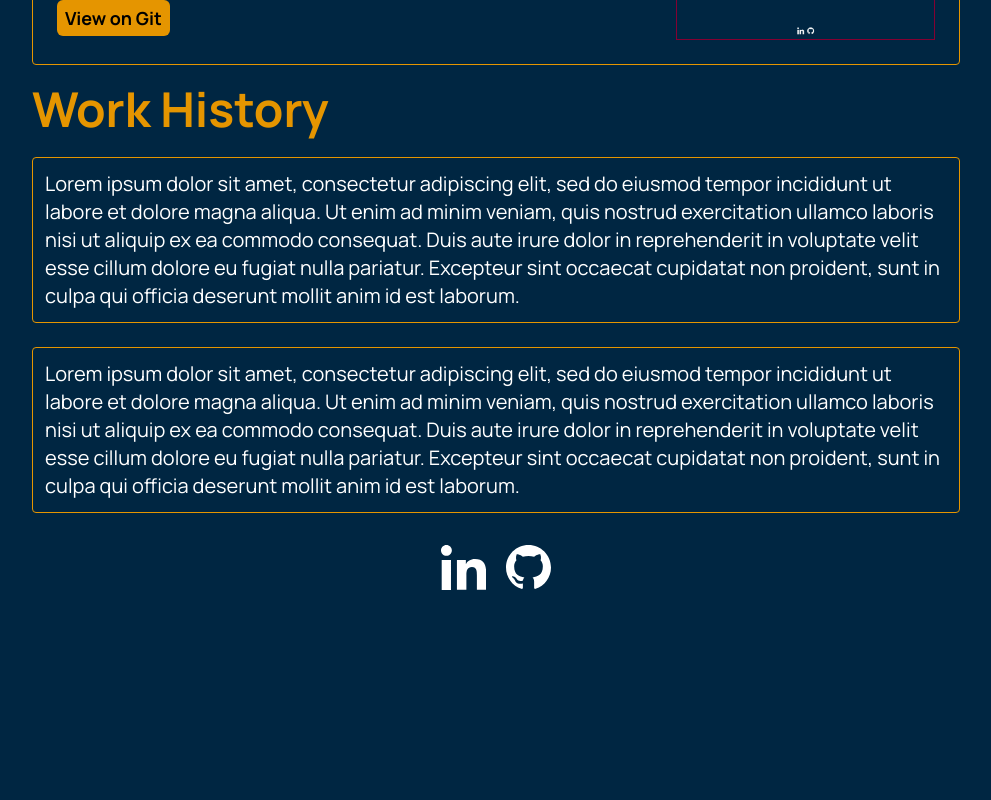
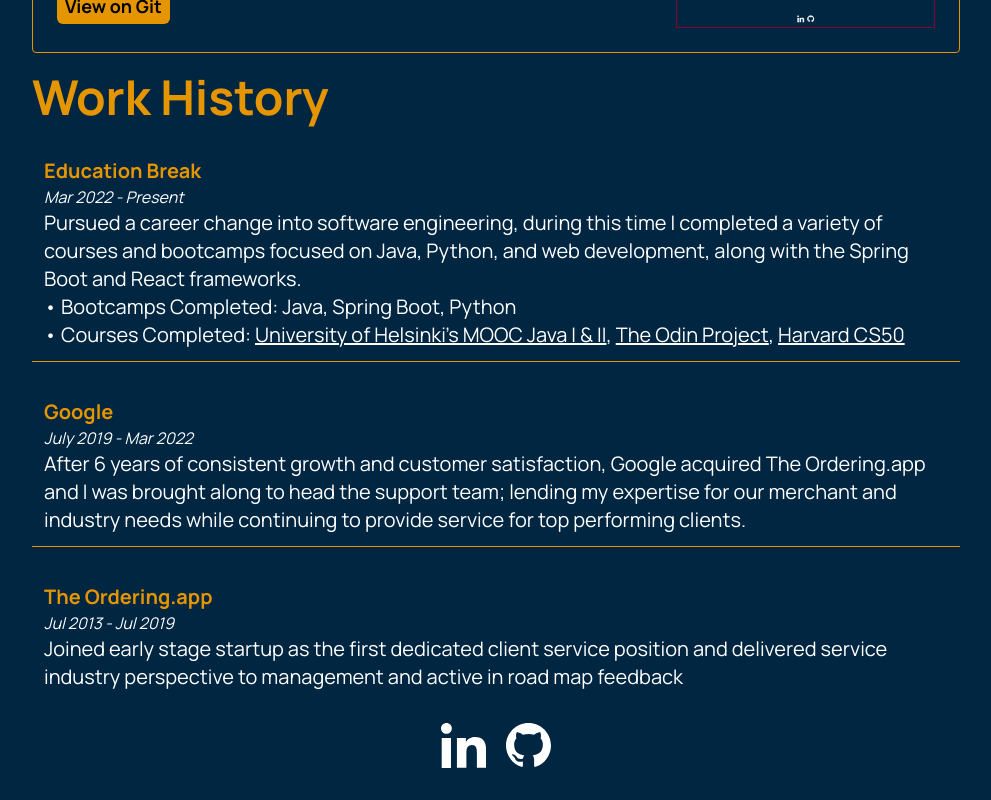
Before and after one commit to SanctusFides/portfolio, a Vue app: page /experience in a window 1280 px wide. Shown: the part 615-1415 px from the top of the page, without its empty margins (144-1135 px from the left). Before the commit the page ends 1237 px from the top, so only its background shows below. Built offline with nearby package versions, Linux system fonts and the light colour scheme.

Commit message:
3 work history fields added. Will make text sound nicer next

```diff
--- a/src/views/ExperienceView.vue
+++ b/src/views/ExperienceView.vue
@@ -3,43 +3,51 @@
   import Footer from '../components/Footer.vue';
   import FlavourAppBox from '../components/FlavourAppBox.vue';
   import PortfolioAppBox from '../components/PortfolioAppBox.vue'
-
-  const flavUrl = 'https://github.com/SanctusFides/Flavour-Palette-Public';
-  function visitURL(url) {
-    console.log("being clicked");
-
-    window.location.href = url;
-  }
-
 </script>
 
 <template>
   <meta name="viewport" content="width=device-width, initial-scale=1.0" />
-
   <div class="content flex flex-col h-dvh">
     <Navbar />
-  <section class="@container font-manrope text-white grow-1 py-4 lg:py-3 mx-auto w-full xl:max-w-3/4">
+    <section class="@container font-manrope text-white grow-1 mx-auto w-full xl:max-w-3/4">
       <div class="flex flex-col pt-4 lg:-pt-0 w-full lg:h-full px-4 pt-8 md:pt-16 ">
         <h1 class="text-5xl lg:text-5xl text-jyellow font-bold mb-4">Projects</h1>
         <div class="flex flex-col 2xl:flex-row gap-6">
           <FlavourAppBox />
           <PortfolioAppBox />
         </div>
-
         <div class="flex flex-col gap-3 lg:gap-6 py-5">
           <h1 class="text-5xl lg:text-5xl text-jyellow font-bold">Work History</h1>
-        <p class="text-xl border-1 border-jyellow rounded p-3">
-          Lorem ipsum dolor sit amet, consectetur adipiscing elit, sed do eiusmod tempor incididunt ut labore et dolore magna aliqua.
-          Ut enim ad minim veniam, quis nostrud exercitation ullamco laboris nisi ut aliquip ex ea commodo consequat. Duis aute irure
-          dolor in reprehenderit in voluptate velit esse cillum dolore eu fugiat nulla pariatur. Excepteur sint occaecat cupidatat non
-          proident, sunt in culpa qui officia deserunt mollit anim id est laborum.
+          <div class="p-3 border-b-1 border-jyellow">
+            <h2 class="text-xl font-bold text-jyellow">Education Break</h2>
+            <h4 class="italic">Mar 2022 - Present</h4>
+            <p class="text-xl">
+              Pursued a career change into software engineering, during this time I completed a variety of courses and bootcamps focused on Java, Python, and web development, along with the Spring Boot and React frameworks.
+              <br>• Bootcamps Completed: Java, Spring Boot, Python
+              <br>• Courses Completed:
+              <a href="https://java-programming.mooc.fi/" class="underline hover:text-jyellow">University of Helsinki’s MOOC Java I & II</a>,
+              <a href="https://www.theodinproject.com/" class="underline hover:text-jyellow">The Odin Project</a>,
+              <a href="https://pll.harvard.edu/course/cs50-introduction-computer-science" class="underline hover:text-jyellow">Harvard CS50</a>
             </p>
-        <p class="text-xl border-1 border-jyellow rounded p-3">
-          Lorem ipsum dolor sit amet, consectetur adipiscing elit, sed do eiusmod tempor incididunt ut labore et dolore magna aliqua.
-          Ut enim ad minim veniam, quis nostrud exercitation ullamco laboris nisi ut aliquip ex ea commodo consequat. Duis aute irure
-          dolor in reprehenderit in voluptate velit esse cillum dolore eu fugiat nulla pariatur. Excepteur sint occaecat cupidatat non
-          proident, sunt in culpa qui officia deserunt mollit anim id est laborum.
+          </div>
+          <div class="p-3 border-b-1 border-jyellow">
+            <h2 class="text-xl font-bold text-jyellow ">Google</h2>
+            <h4 class="italic">July 2019 - Mar 2022</h4>
+            <p class="text-xl">
+              After 6 years of consistent growth and customer satisfaction, Google acquired The Ordering.app and I was brought along
+              to head the support team; lending my expertise for our merchant and industry needs while continuing to provide service
+              for top performing clients.
             </p>
+          </div>
+          <div class="p-3 border-jyellow">
+            <h2 class="text-xl font-bold text-jyellow ">The Ordering.app</h2>
+            <h4 class="italic">Jul 2013 - Jul 2019</h4>
+            <p class="text-xl">
+              Joined early stage startup as the first dedicated client service position and delivered service industry perspective
+              to management and active in road map feedback
+
+            </p>
+          </div>
         </div>
       </div>
     </section>
```
Lines whose indentation alone changed are shown as unchanged.
